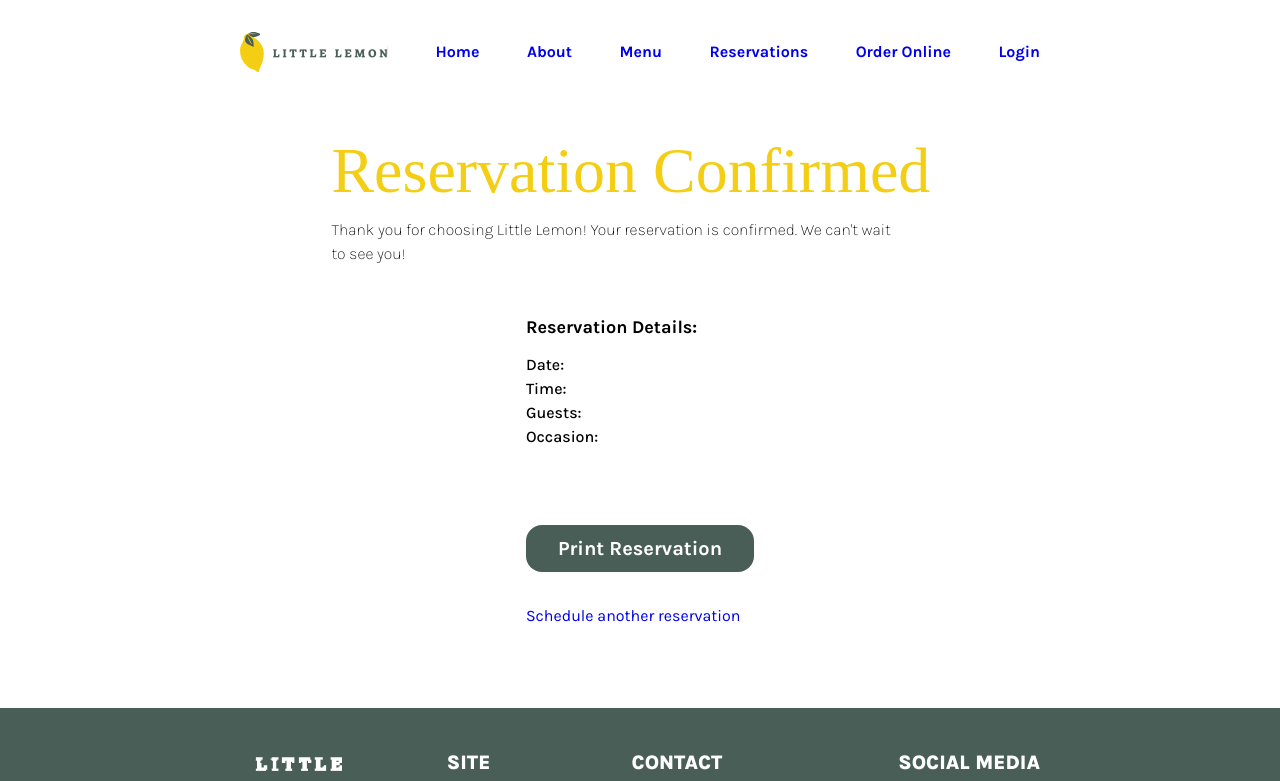
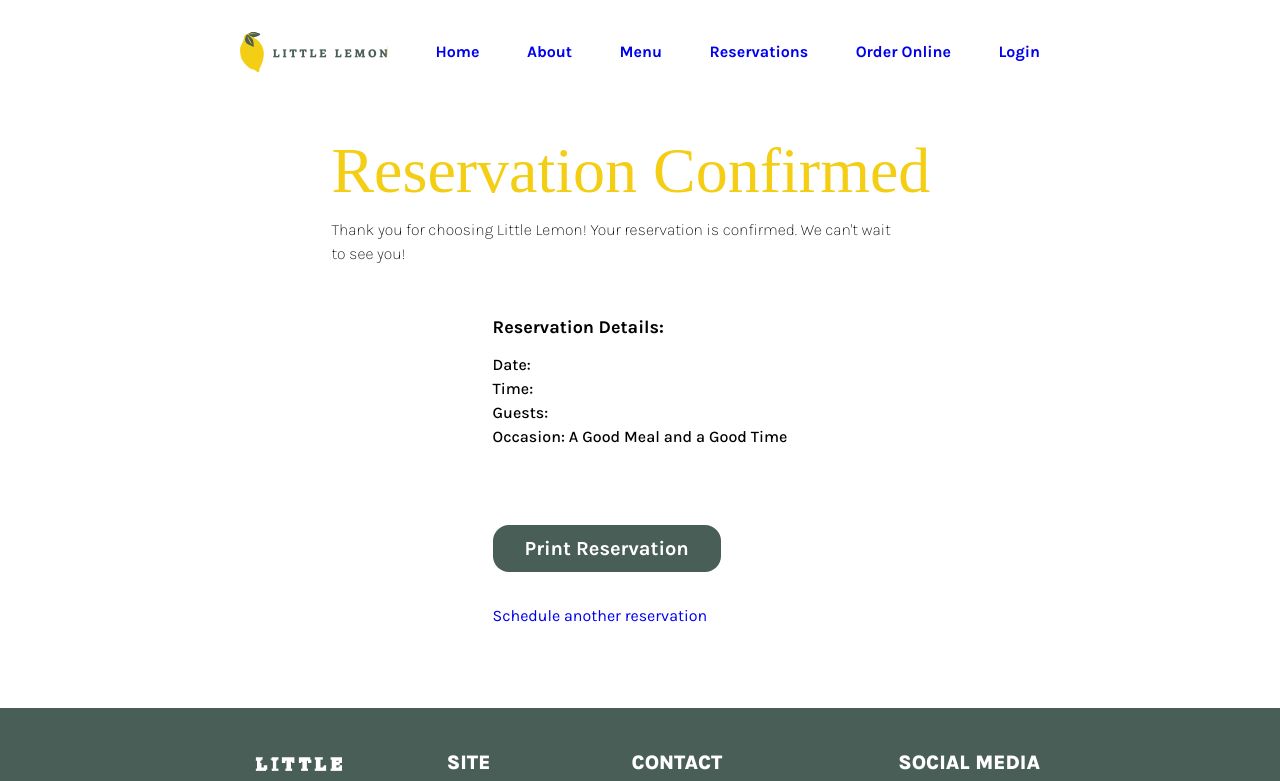
Before and after one commit to dlearningcode/front-end-dev-capstone-little_lemon, a React (Create React App) app: page /confirmed-booking in a window 1280 px wide. Shown: the top 781 px of the page. Built offline with nearby package versions, Linux system fonts and the light colour scheme; a web font is replaced by a local one.

Commit message:
Add console logs and fix guest count validation

```diff
--- a/src/components/ReservationForm.js
+++ b/src/components/ReservationForm.js
@@ -27,6 +27,7 @@ export default function ReservationForm({
       ...formData,
       [e.target.name]: e.target.value,
     });
+    console.log("handleChange", formData);
 
     // If the name of the input field is reservationDate,
     // runc fetchTimes in Main component to get the available times
@@ -81,6 +82,7 @@ export default function ReservationForm({
     const todayDate = new Date(today);
     const selectedDate = new Date(formData.reservationDate);
     const isDateValid = selectedDate >= todayDate;
+    const countForCompare = parseInt(formData.guestCount);
 
     let errors = {
       reservationDate: isDateValid
@@ -89,19 +91,25 @@ export default function ReservationForm({
       reservationTime: formData.reservationTime
         ? ""
         : "Please choose an available time",
-      guestCount: (formData.guestCount = ""
-        ? "Please enter the number of guests"
-        : parseInt(formData.guestCount) > 10
-        ? "Please call us at (217) 555-1234 to schedule an event for 11 to 50 guests"
-        : ""),
+      guestCount:
+        formData.guestCount === ""
+          ? "Please enter the number of guests"
+          : countForCompare > 10
+          ? "Please call us at (217) 555-1234 to schedule an event for 11 to 50 guests"
+          : "",
       occasion: formData.occasion ? "" : "Please choose an occasion",
     };
 
     setFormErrors(errors);
 
-    return (
+    console.log("isDateValid", isDateValid);
+    console.log("formData.guestCount", formData.guestCount);
+    console.log(
+      "isFormValid",
       isDateValid && parseInt(formData.guestCount) <= 10
     );
+
+    return isDateValid && countForCompare <= 10;
   };
 
   const handleSubmit = (e) => {
--- a/src/pages/ConfirmedBooking.js
+++ b/src/pages/ConfirmedBooking.js
@@ -2,6 +2,25 @@ import "../css/ConfirmedBooking.css";
 import { Link } from "react-router-dom";
 
 export default function ConfirmedBooking({ reservationInfo }) {
+  let confirmedOccasion = "";
+
+  switch (reservationInfo.occasion) {
+    case "birthday":
+      confirmedOccasion = "Birthday";
+      break;
+    case "anniversary":
+      confirmedOccasion = "Anniversary";
+      break;
+    case "engagement":
+      confirmedOccasion = "Engagement";
+      break;
+    case "other":
+      confirmedOccasion = "Other Celebration";
+      break;
+    default:
+      confirmedOccasion = "A Good Meal and a Good Time";
+  }
+
   return (
     <div className="confirmed-booking text-wrapper">
       <h1>Reservation Confirmed</h1>
@@ -9,7 +28,7 @@ export default function ConfirmedBooking({ reservationInfo }) {
         Thank you for choosing Little Lemon! Your reservation is confirmed. We
         can't wait to see you!
       </p>
-      <div class="res-details">
+      <div className="res-details">
         <h4>Reservation Details:</h4>
         <p>
           <span>Date: {reservationInfo.reservationDate}</span>
@@ -18,7 +37,7 @@ export default function ConfirmedBooking({ reservationInfo }) {
           <br />
           <span>Guests: {reservationInfo.guestCount}</span>
           <br />
-          <span>Occasion: {reservationInfo.occasion}</span>
+          <span>Occasion: {confirmedOccasion}</span>
         </p>
         <button
           onClick={() => window.print()}
@@ -26,7 +45,7 @@ export default function ConfirmedBooking({ reservationInfo }) {
         >
           Print Reservation
         </button>
-        <div class="new-reservation">
+        <div className="new-reservation">
           <Link to="/reservations" className="">
             Schedule another reservation
           </Link>
--- a/src/pages/Main.js
+++ b/src/pages/Main.js
@@ -50,6 +50,7 @@ export default function Main() {
 
   const submitForm = async (formData) => {
     const submittedForm = await submitAPI(formData);
+    console.log("submitForm", formData)
     if (submittedForm) {
       setReservationInfo(formData);
       navigate("/confirmed-booking");
```
Also changed, not shown: 1 other file (tests, documents, lock files or other folders).
